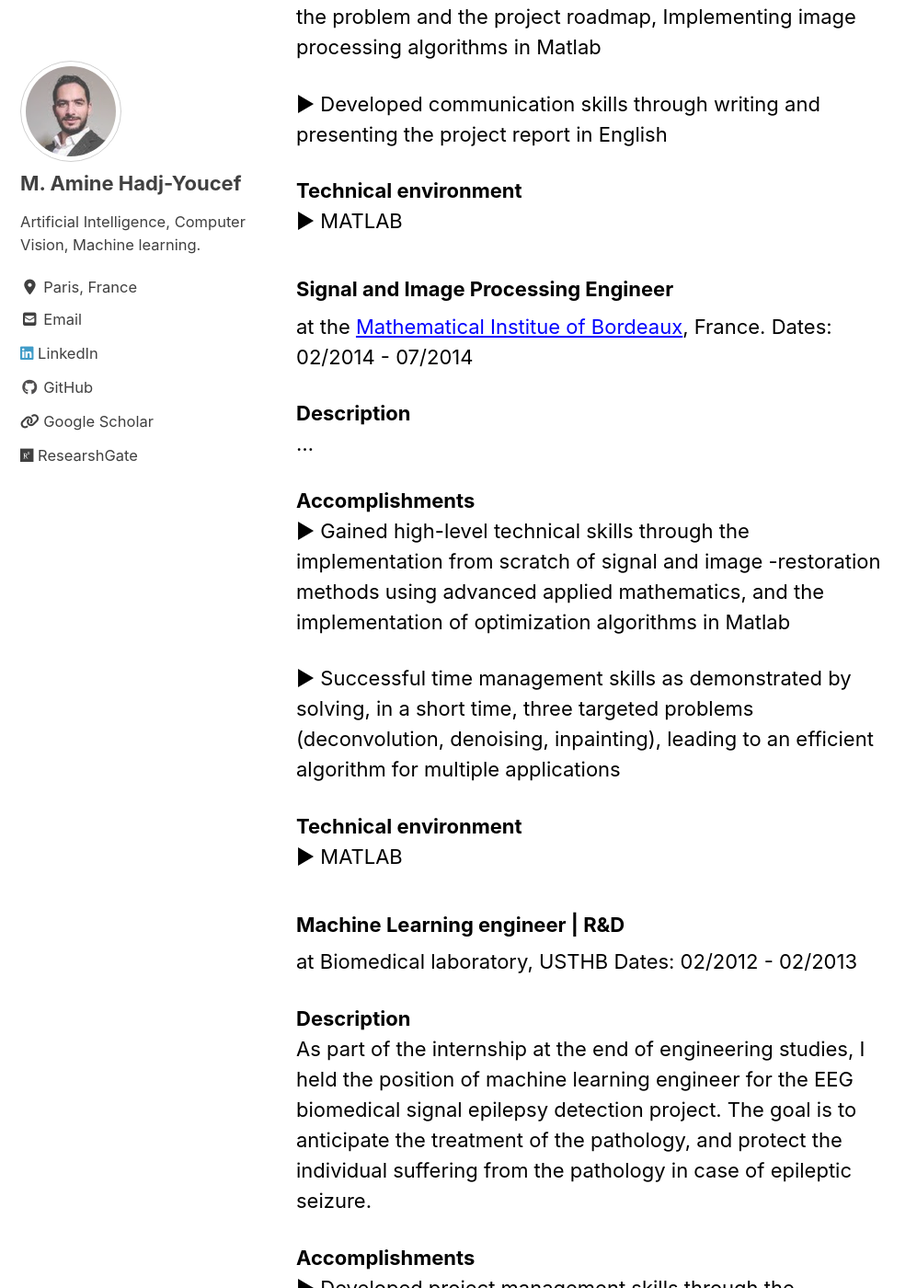
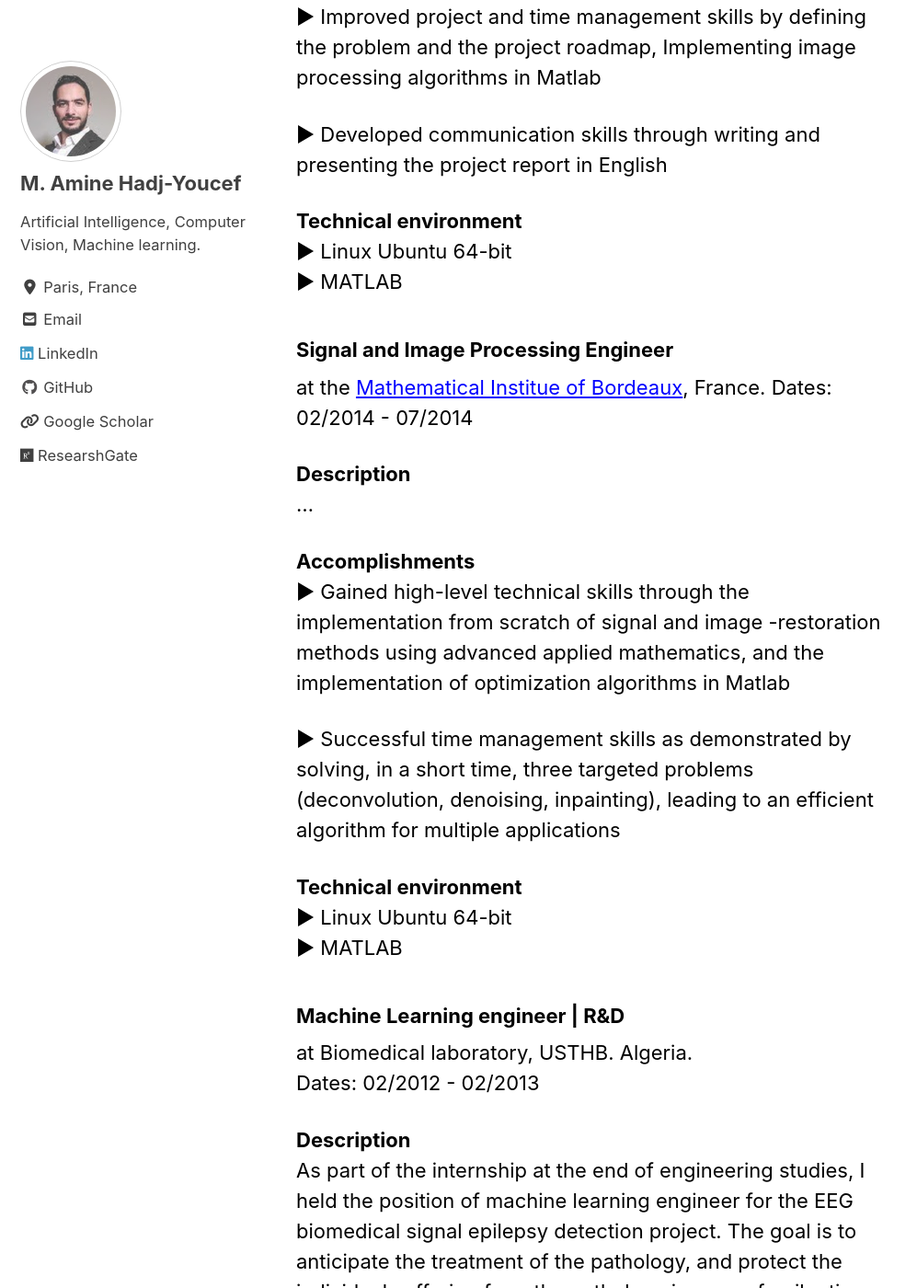
Before and after one commit to amineHY/amine-hadjyoucef.github.io, a Jekyll site: the page built from _pages/resume.md, in a window 1280 px wide and 1400 px high, scrolled down 3759 px. Shown: the whole window at 92% size, without its empty margins (0-997 px from the left). Built offline with Jekyll 4.4.1, drawn with Linux system fonts in a browser that asks for light colours; cached includes are drawn as plain includes; nearby versions of some CDN libraries; some of the changed text lies outside the part shown.

Commit message:
fix line

```diff
--- a/_pages/resume.md
+++ b/_pages/resume.md
@@ -56,9 +56,11 @@
 
 ### Teaching Assistant in Signal Processing
 at [Ecole Polytech Paris-Sud](http://www.polytech.u-psud.fr/fr/formations/electronique-et-systemes-robotises.html), University of Paris-Sud, France.
+**Dates:** 2016-2018
 
 **Description**
-I was in charge of teaching two classes of total number of +60 under graduate students at the engineering school *Polytech Paris-Sud*. **Dates:** 2016-2018
+I was in charge of teaching two classes of total number of +60 under graduate students at the engineering school *Polytech Paris-Sud*.
+
 
 **Accomplishments**
   ► Teaching of Signal Processing
@@ -84,6 +86,7 @@
   ► Developed communication skills through writing and presenting the project report in English
 
 **Technical environment**
+  ► Linux Ubuntu 64-bit
   ► MATLAB
 
 
@@ -100,12 +103,13 @@
   ► Successful time management skills as demonstrated by solving, in a short time, three targeted problems (deconvolution, denoising, inpainting), leading to an efficient algorithm for multiple applications
 
 **Technical environment**
+  ► Linux Ubuntu 64-bit
   ► MATLAB
 
 
 
 ###  Machine Learning engineer | R&D
-at Biomedical laboratory, USTHB
+at Biomedical laboratory, USTHB. Algeria.
 Dates: 02/2012 - 02/2013
 
 **Description**
```
